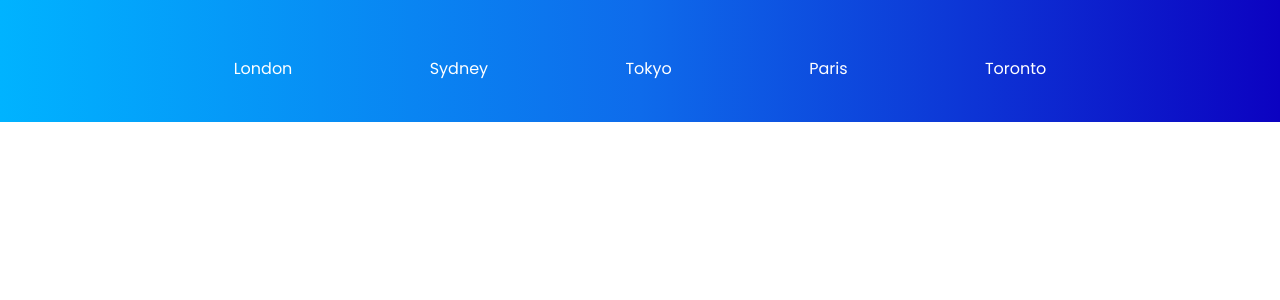
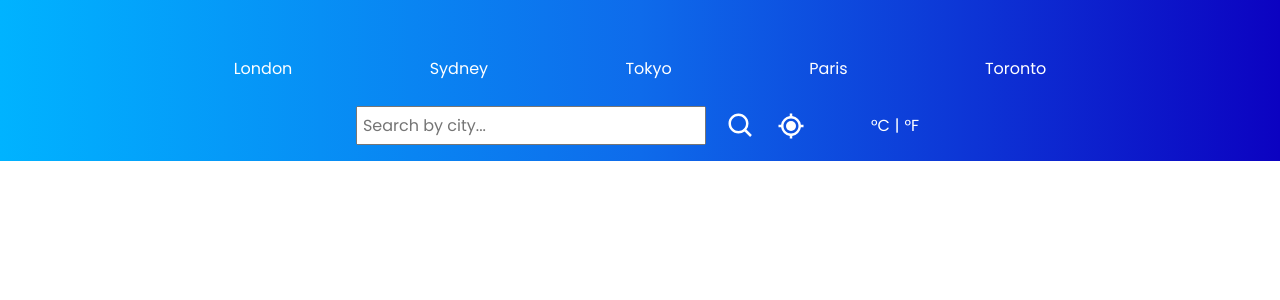
Before and after one commit to besnik26/weather-app, a React (Vite) app: page / in a window 1280 px wide. Shown: the top 300 px of the page. Built offline with nearby package versions, Linux system fonts and the light colour scheme.

Commit message:
Input component

```diff
--- a/src/App.jsx
+++ b/src/App.jsx
@@ -1,5 +1,6 @@
 import TopButtons from "./components/TopButtons"
 import "./App.css"
+import Input from "./components/Input"
 
 function App() {
 
@@ -7,6 +8,7 @@ function App() {
     <div className="main">
       <div className="container">
         <TopButtons/>
+        <Input/>
       </div>
     </div>
   )
--- /dev/null
+++ b/src/components/Input.jsx
@@ -0,0 +1,23 @@
+import styles from "./Input.module.css"
+import { BiSearch, BiCurrentLocation } from "react-icons/bi"
+
+export default function Input(){
+    return (
+        <div className={styles.inputCover}>
+            <div className={styles.inputDiv}>
+                <input
+                    type="text"
+                    placeholder="Search by city..."
+                />
+                <BiSearch size={30}/>
+                <BiCurrentLocation size={30} />
+                <div className={styles.buttonDiv}>
+                    <button>°C</button>
+                    |
+                    <button>°F</button>
+                </div>
+            </div>
+
+        </div>
+    )
+}
--- /dev/null
+++ b/src/components/Input.module.css
@@ -0,0 +1,37 @@
+.inputCover{
+    display: flex;
+    flex-direction: row;
+    justify-content: center;
+}
+.inputDiv{
+    display: flex;
+    flex-direction: row;
+    justify-content: center;
+    align-items: center;
+    column-gap: 20px;
+    width: 100%;
+}
+input{
+    color: black;
+    padding: 5px;
+    max-width: 350px;
+    width: 100%;
+    outline: none;
+    font-size: 16px;
+}
+.buttonDiv{
+    margin-left: 40px;
+}
+button{
+    border: none;
+    background-color: transparent;
+    font-size: 16px;
+    margin: 0 5px;
+}
+svg{
+    cursor: pointer;
+    transition: all 0.2s ease-in-out;
+}
+svg:hover{
+    scale: 1.01;
+}
--- a/src/components/TopButton.module.css
+++ b/src/components/TopButton.module.css
@@ -8,7 +8,6 @@
 .cityButton{
     background-color: transparent;
     border: none;
-    color: white;
     font-size: 16px;
     padding: 5px 15px;
     border-radius: 5px;
--- a/src/index.css
+++ b/src/index.css
@@ -5,4 +5,5 @@
   font-family: "Poppins", sans-serif;
   margin: 0;
   padding: 0;
+  color: white;
 }
```
